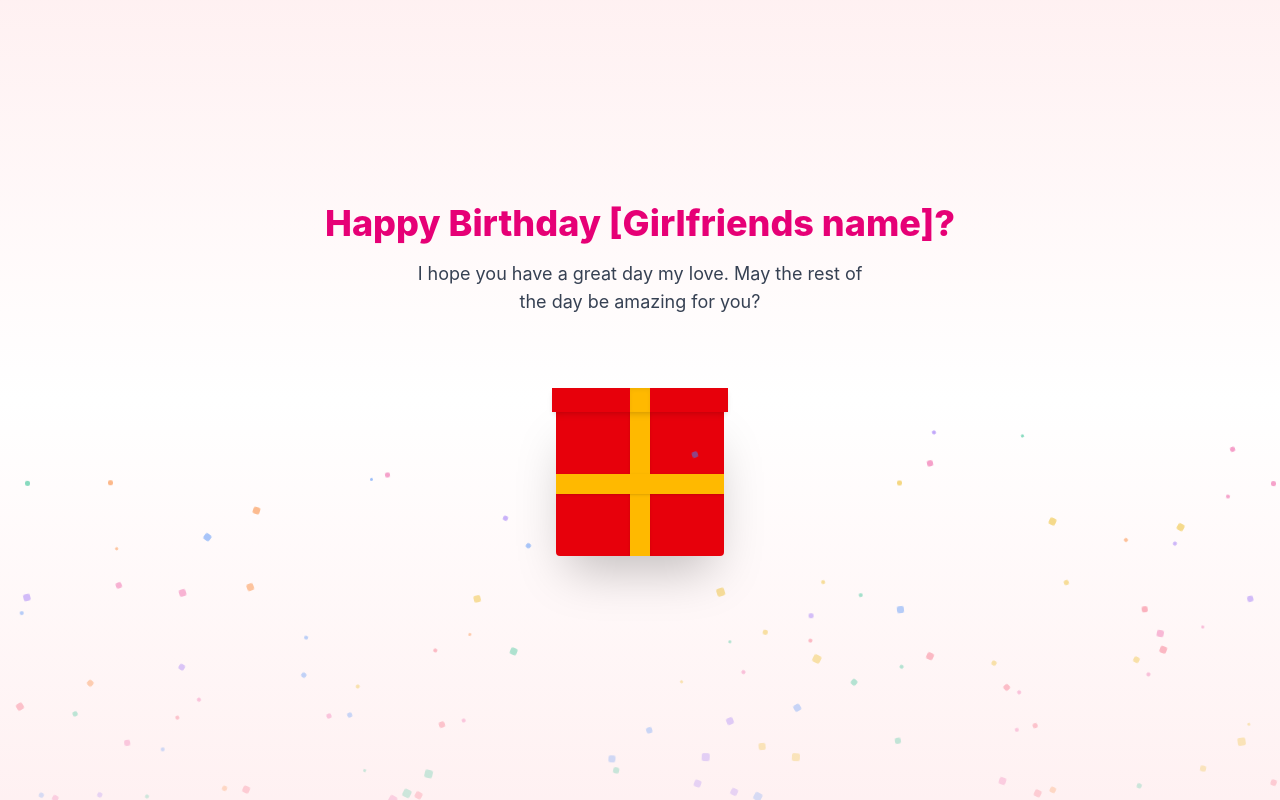
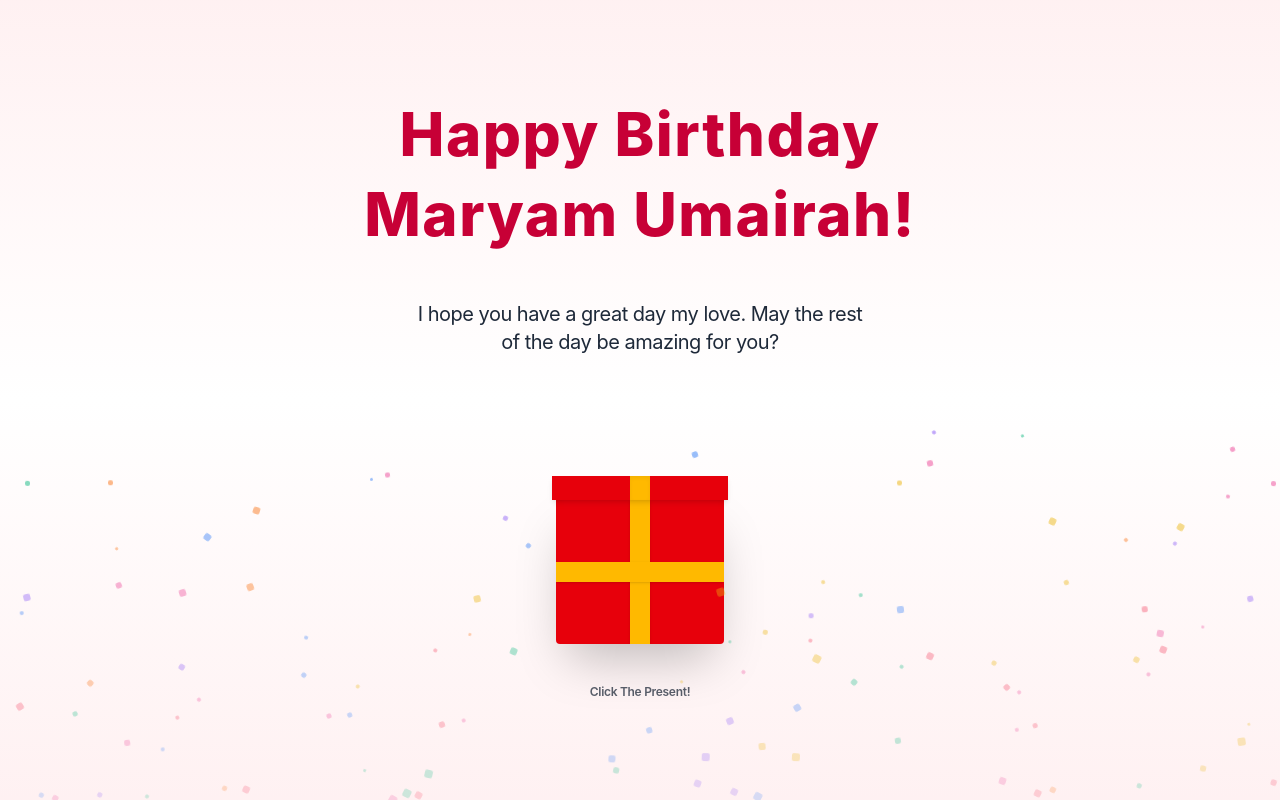
Before and after one commit to CamrynBowWow/happy_birthday_app, a React (Vite) app: page /gift in a window 1280 px wide. Built offline with nearby package versions, Linux system fonts and the light colour scheme.

Commit message:
Gift Page styling done, reusable components added and removes inline styling.

```diff
--- a/src/components/GiftBox.tsx
+++ b/src/components/GiftBox.tsx
@@ -1,11 +1,13 @@
-import { useState } from 'react';
 import GiftBoxConfetti from './GiftBoxConfetti';
 
-export default function GiftBox() {
-	const [isOpen, setIsOpen] = useState(false);
+type GiftBoxProps = {
+	isOpen: boolean;
+	setIsOpen: (value: boolean) => void;
+};
 
+export default function GiftBox({ isOpen, setIsOpen }: GiftBoxProps) {
 	const handleOpen = () => {
-		setIsOpen(!isOpen);
+		setIsOpen(true);
 	};
 	// Other test one code for opening lid
 	// -translate-y-12 -translate-x-54 -rotate-145  opacity-0 duration-2000
--- a/src/index.css
+++ b/src/index.css
@@ -25,6 +25,30 @@
 	body {
 		@apply bg-linear-to-b from-rose-50 from-0% via-white via-50% to-rose-50 to-100%;
 	}
+
+	.gift-page-main-layout {
+		@apply max-w-2xl m-auto;
+	}
+
+	.gift-page-section-container {
+		@apply min-h-screen flex flex-col items-center justify-center text-center relative gap-20;
+	}
+
+	.gift-page-header-parent-container {
+		@apply flex flex-col items-center gap-10;
+	}
+
+	.gift-page-header-child-container {
+		@apply flex flex-col h-40 items-center;
+	}
+
+	.gift-page-header-p-style {
+		@apply text-xl tracking-tight text-gray-800 max-w-md transition-all duration-700;
+	}
+
+	.gift-page-click-notification {
+		@apply text-gray-800 text-xs tracking-tight h-4 font-semibold;
+	}
 }
 
 @layer components {
@@ -47,6 +71,10 @@
 	.card-style {
 		@apply py-10 px-5 w-lg border-2 border-rose-200 rounded-md shadow-sm flex flex-col gap-5 justify-center items-center bg-rose-50;
 	}
+
+	.gift-page-header-h1-style {
+		@apply text-6xl font-extrabold text-rose-700 capitalize tracking-wide leading-20;
+	}
 }
 
 @layer base {
--- a/src/pages/GiftPage.tsx
+++ b/src/pages/GiftPage.tsx
@@ -1,25 +1,57 @@
+import { useState } from 'react';
 import CustomConfetti from '../components/CustomConfetti';
 import GiftBox from '../components/GiftBox';
+import { twMerge } from 'tailwind-merge';
+import HeaderOneTag from '../components/HeaderOneTag';
+import Paragraph from '../components/Paragraph';
 
 export default function GiftPage() {
+	const [isOpen, setIsOpen] = useState(false);
+
 	return (
-		<section className='min-h-screen flex flex-col items-center justify-center text-center relative'>
-			{/* Custom pure React confetti */}
+		<main className='gift-page-main-layout'>
 			<CustomConfetti key={0} count={450} />
+			<section className='gift-page-section-container'>
+				<div className='gift-page-header-parent-container'>
+					<div className='gift-page-header-child-container'>
+						{!isOpen && (
+							<HeaderOneTag
+								className={twMerge(
+									'gift-page-header-h1-style motion-safe:animate-bounce',
+									isOpen && 'opacity-0',
+								)}
+							>
+								Happy Birthday Maryam Umairah!
+							</HeaderOneTag>
+						)}
+						<HeaderOneTag
+							className={twMerge(
+								'gift-page-header-h1-style opacity-0 transition-all ease-in-out delay-300 duration-1500',
+								isOpen && 'opacity-100',
+							)}
+						>
+							I love you lots my beautiful wife!
+						</HeaderOneTag>
+					</div>
 
-			<h1 className='text-4xl font-extrabold text-pink-600 mb-4 motion-safe:animate-bounce'>
-				Happy Birthday [Girlfriends name]?
-			</h1>
+					<Paragraph className={twMerge('gift-page-header-p-style', isOpen && 'opacity-0')}>
+						I hope you have a great day my love. May the rest of the day be amazing for you?
+					</Paragraph>
+				</div>
 
-			<p className='text-lg text-gray-700 max-w-md mb-8'>
-				I hope you have a great day my love. May the rest of the day be amazing for you?
-			</p>
+				<div>
+					<GiftBox isOpen={isOpen} setIsOpen={setIsOpen} />
 
-			<GiftBox />
-			{/* <div className='bg-white p-8 rounded-2xl shadow-xl border border-pink-100 max-w-sm w-full mb-6 flex flex-col items-center'>
-				<div className='text-6xl mb-4'>🎁</div>
-				<p className='font-semibold text-gray-800 text-xl'>Your Special Surprise</p>
-			</div> */}
-		</section>
+					<Paragraph
+						className={twMerge(
+							'gift-page-click-notification motion-safe:animate-pulse',
+							isOpen && 'opacity-0 motion-safe:animate-none',
+						)}
+					>
+						Click The Present!
+					</Paragraph>
+				</div>
+			</section>
+		</main>
 	);
 }
```
